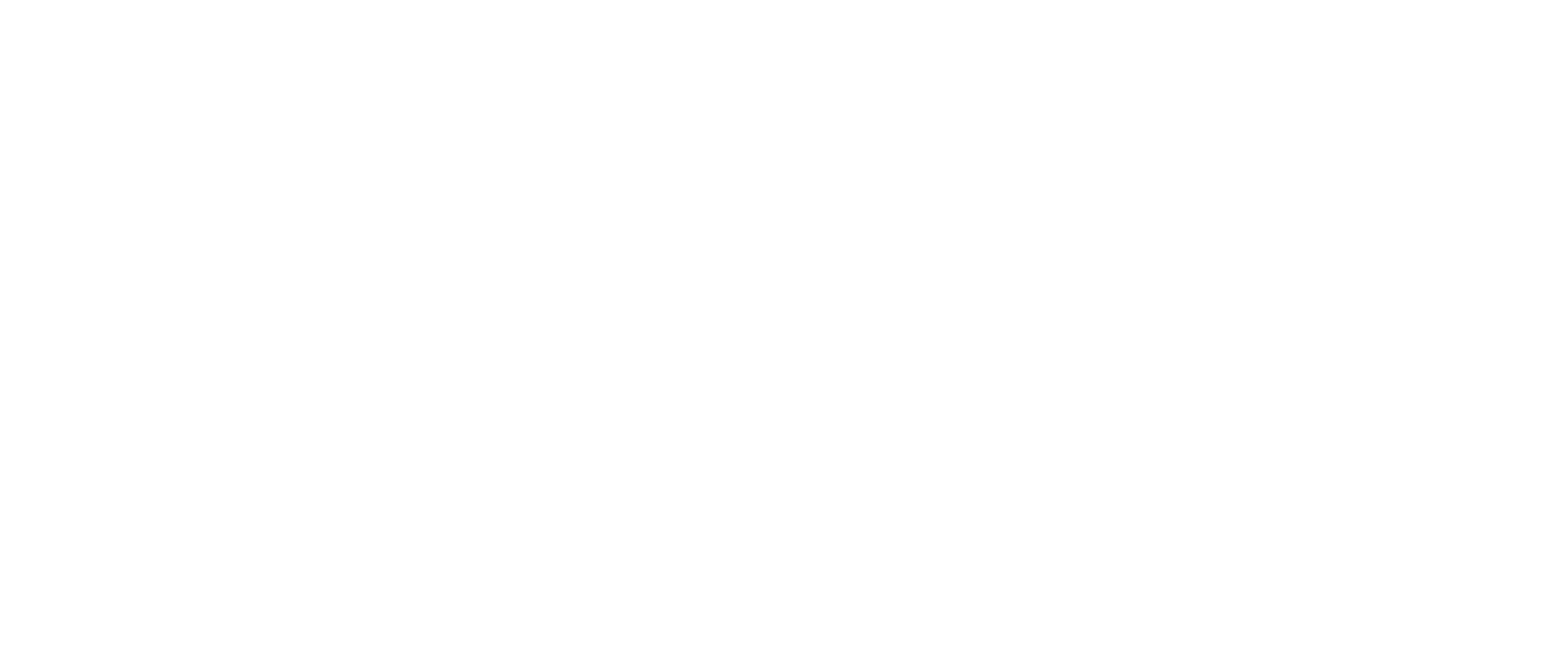
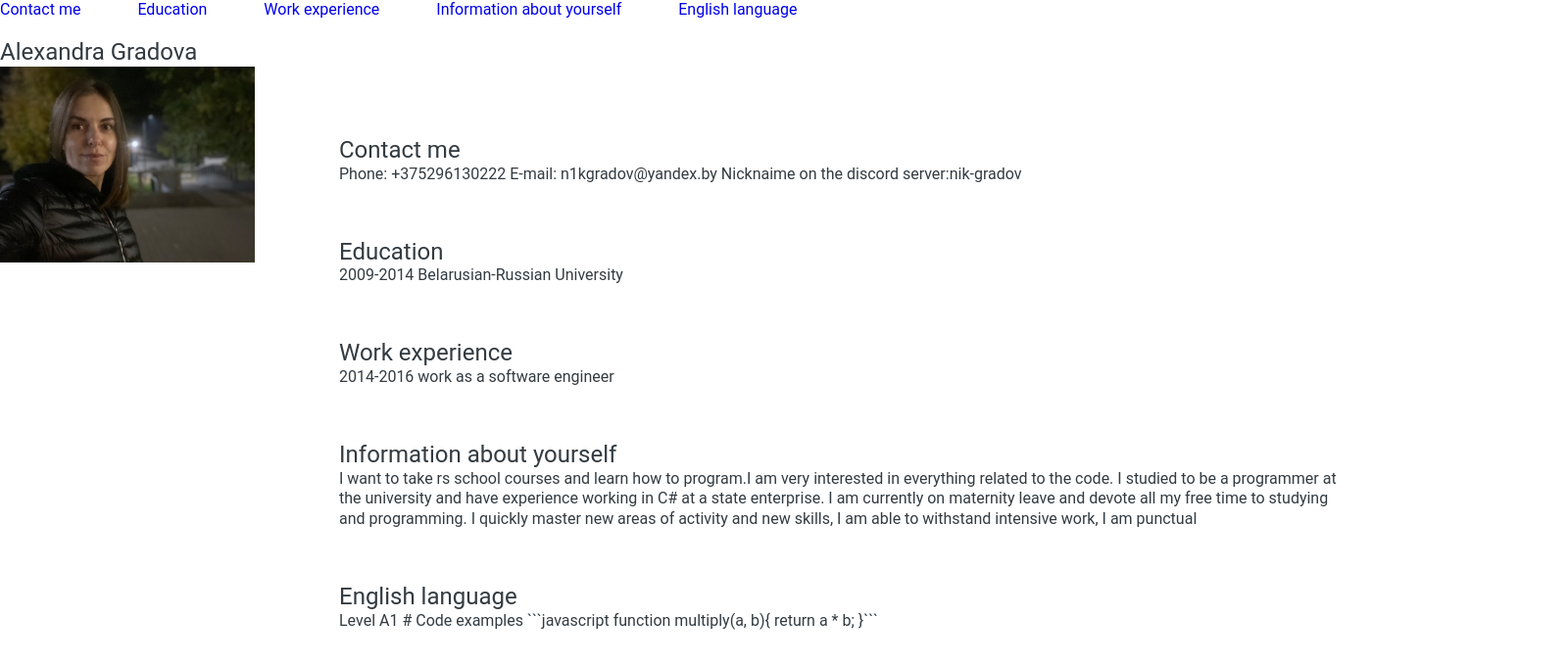
Before and after one commit to nik-1811/rsschool-cv, a plain HTML site: page index.html in a window 1280 px wide. Shown: the whole page at 98% size, 1600 px wide, since content can reach past the window. Drawn offline with Linux system fonts and the light colour scheme.

Commit message:
add file

````diff
--- a/index.html
+++ b/index.html
@@ -2,10 +2,95 @@
 <html lang="en">
 <head>
     <meta charset="UTF-8">
+
+
+
     <meta http-equiv="X-UA-Compatible" content="IE=edge">
     <meta name="viewport" content="width=device-width, initial-scale=1.0">
-    <title>Document</title>
+    <title>Resume</title>
+    <link href="/style.css" rel="stylesheet">
 </head>
+
 <body>
+    <header id="header" class="header">
+<div class="container" >
+    <ul class="menu">
+        <li> <a href="#" class="contact me">Contact me</a></li>
+        <li> <a href="#"class="education">Education</a></li>
+        <li> <a href="#"class="work experience">Work experience</a></li>
+        <li> <a href="#"class="information about yourself">Information about yourself</a></li>
+        <li> <a href="#"class="english language">English language</a></li>
+    </ul>
+</div>
+
+
+
+
+
+
+      <section class="section2">
+
+        <div class="container-section2">
+          <div class="section2-row">
+
+
+            <div class="section2-picture">
+                <h1 class="block__tile">
+                    Alexandra Gradova
+                </h1>
+                <img width="260" height="200" src="/sasha.jpg" alt="foto">
+            </div>
+
+            <div class="section2__block">
+              <h2 class="block__tile">
+                Contact me
+              </h2>
+              <p class="section2__text">
+                Phone: +375296130222
+                E-mail: n1kgradov@yandex.by
+                Nicknaime on the discord server:nik-gradov
+              </p>
+              <h2 class="block__tile2">
+                Education
+              </h2>
+              <p class="section2__text2">
+                2009-2014 Belarusian-Russian University
+              </p>
+              <h2 class="block__tile3">
+                Work experience
+              </h2>
+              <p class="section2__text3">
+                2014-2016 work as a software engineer
+              </p>
+              <h2 class="block__tile4">
+                Information about yourself
+              </h2>
+              <p class="section2__text4">
+                I want to take rs school courses and learn how to program.I am very interested in everything related to the code. I studied to be a programmer at the university and have experience working in C# at a state enterprise. I am currently on maternity leave and devote all my free time to studying and programming. I quickly master new areas of activity and new skills, I am able to withstand intensive work, I am punctual
+              </p>
+              <h2 class="block__tile5">
+                English language
+              </h2>
+              <p class="section2__text5">
+                Level A1 # Code examples ```javascript function multiply(a, b){
+                    return a * b; }```
+              </p>
+
+            </div>
+            <!--sektion2__block-->
+
+          </div>
+          <!--section2-row-->
+
+        </div>
+
+
+      </section>
+
+</section>
+
+    </header>
+
+
 </body>
 </html>
--- a/style.css
+++ b/style.css
@@ -0,0 +1,147 @@
+body {
+    width: 1600px;
+    padding: 0;
+    margin: 0;
+    border: none;
+    font-family: 'Roboto',sans-serif;
+}
+h1,h2,h3,h4,h5,h6,p {
+    padding: 0;
+    margin: 0;
+    text-transform: uppercase;
+    text-transform:none;
+
+
+}
+ul, li {
+    display: block;
+    padding: 0;
+    margin: 0;
+}
+.header{
+    width: 1600px;
+    min-height: 80px;
+    left: 0px;
+    top: 0px;
+    position: absolute;
+}
+.menu{
+    display: flex;
+
+}
+.menu li a {
+
+    text-decoration: none;
+    font-size: 16px;
+}
+.menu li {
+    margin-right: 58px;
+}
+.section2 {
+    padding: 20px 0 180px;
+    background-position: 1600px;
+
+
+ }
+ .section2-row {
+    display: grid;
+    margin-right: 220px;
+
+     }
+
+ .section2__block{
+    grid-column: 2;
+    margin-left: 86px;
+    padding: 100px 0 180px;
+ }
+
+ .section2__text {
+    font-style: normal;
+    font-weight: 400;
+    font-size: 16px;
+    line-height:20.8px;
+    color: #333B41;
+    text-transform:none;
+    margin-bottom: 54px;
+    text-transform:none;
+ }
+ .block__tile {
+    font-style: normal;
+    font-weight: 400;
+    font-size: 24px;
+    line-height:28.8px;
+    color: #333B41;
+    text-transform:none;
+ }
+ .section2__text2 {
+    font-style: normal;
+    font-weight: 400;
+    font-size: 16px;
+    line-height:20.8px;
+    color: #333B41;
+    text-transform:none;
+    margin-bottom: 54px;
+    text-transform:none;
+ }
+ .block__tile2 {
+    font-style: normal;
+    font-weight: 400;
+    font-size: 24px;
+    line-height:28.8px;
+    color: #333B41;
+    text-transform:none;
+ }
+ .section2__text3 {
+    font-style: normal;
+    font-weight: 400;
+    font-size: 16px;
+    line-height:20.8px;
+    color: #333B41;
+    text-transform:none;
+    margin-bottom: 54px;
+    text-transform:none;
+ }
+ .block__tile3 {
+    font-style: normal;
+    font-weight: 400;
+    font-size: 24px;
+    line-height:28.8px;
+    color: #333B41;
+    text-transform:none;
+ }
+ .section2__text4 {
+    font-style: normal;
+    font-weight: 400;
+    font-size: 16px;
+    line-height:20.8px;
+    color: #333B41;
+    text-transform:none;
+    margin-bottom: 54px;
+    text-transform:none;
+ }
+ .block__tile4 {
+    font-style: normal;
+    font-weight: 400;
+    font-size: 24px;
+    line-height:28.8px;
+    color: #333B41;
+    text-transform:none;
+ }
+ .section2__text5 {
+    font-style: normal;
+    font-weight: 400;
+    font-size: 16px;
+    line-height:20.8px;
+    color: #333B41;
+    text-transform:none;
+    margin-bottom: 54px;
+    text-transform:none;
+ }
+ .block__tile5 {
+    font-style: normal;
+    font-weight: 400;
+    font-size: 24px;
+    line-height:28.8px;
+    color: #333B41;
+    text-transform:none;
+ }
````
Also changed, not shown: sasha.jpg (added).
